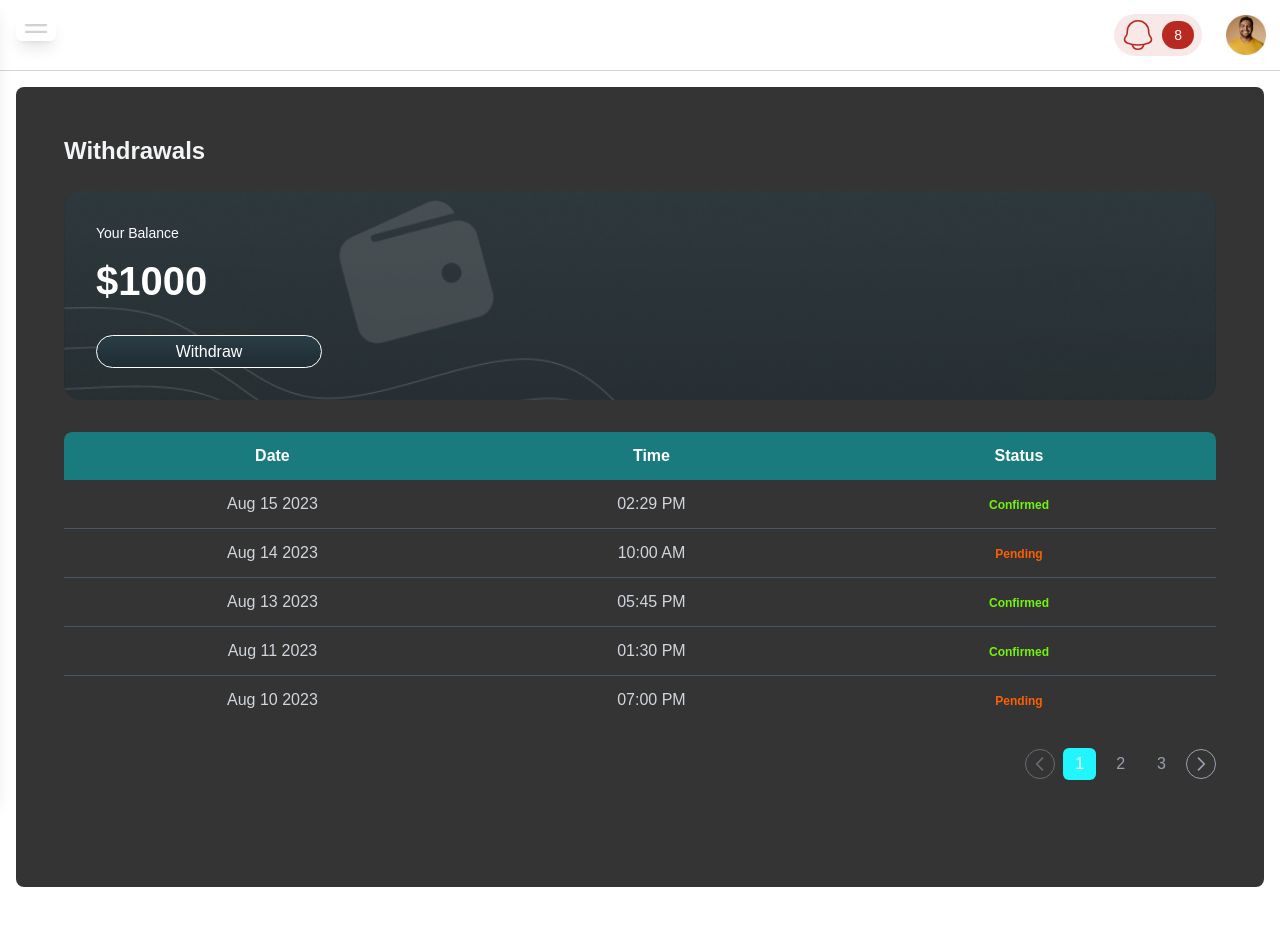
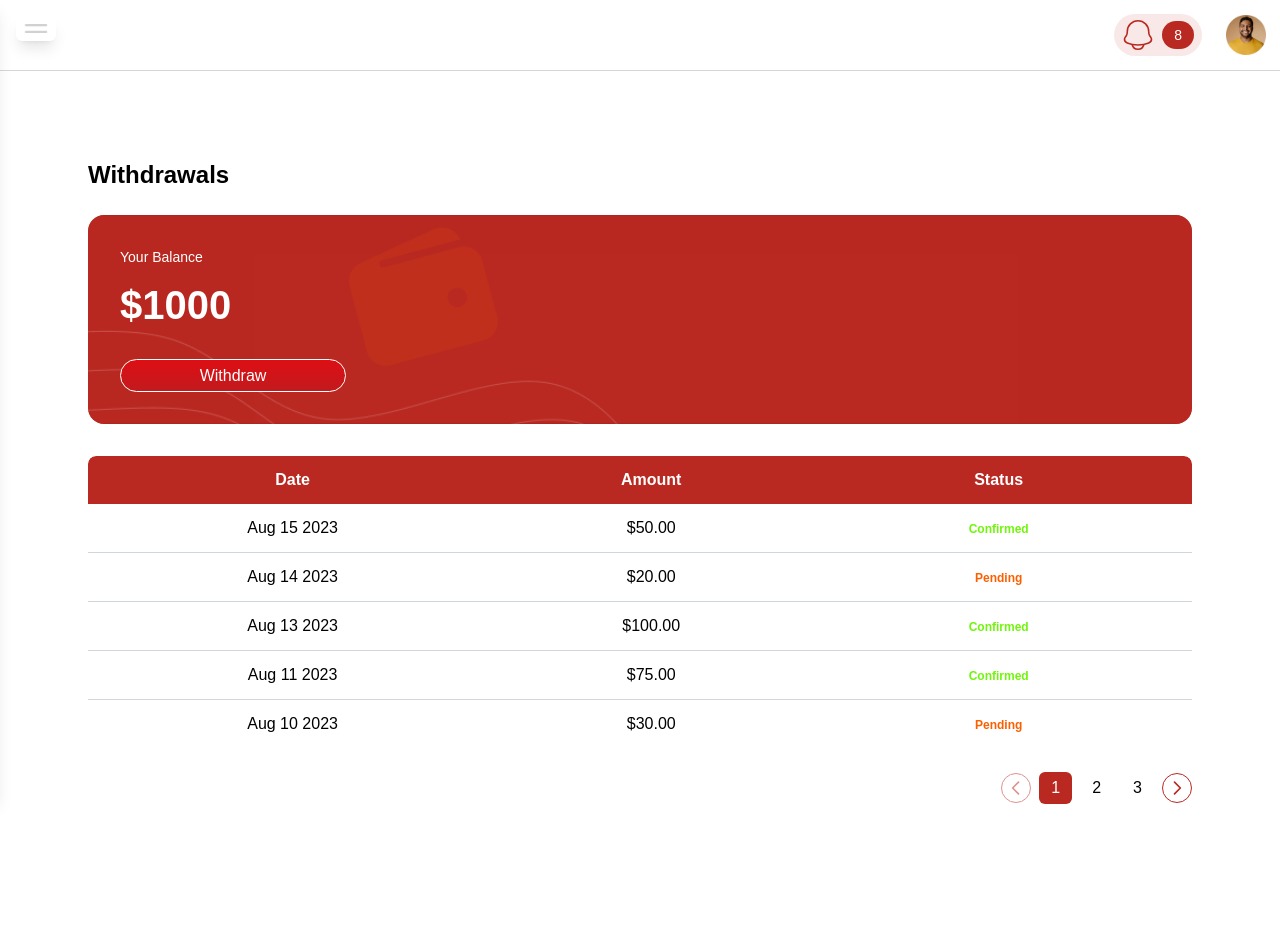
Before and after one commit to alzinan1234/Restaurant-Dashboard, a Next.js app: page /vendor/withdraws in a window 1280 px wide. Shown: the top 926 px of the page. Before the commit the page ends 903 px from the top, so only its background shows below. Built offline with nearby package versions, Linux system fonts and the light colour scheme.

Commit message:
update pages

```diff
--- a/src/app/vendor/withdraws/page.js
+++ b/src/app/vendor/withdraws/page.js
@@ -8,7 +8,7 @@ import React from 'react'
 const Page = () => {
   const [showWithdrawRequest, setShowWithdrawRequest] = useState(false);
   return (
-    <div className="min-h-screen bg-[#343434] text-gray-100 p-4 rounded-lg  font-inter">
+    <div className="min-h-screen bg-[#ffff] text-black p-4 rounded-lg  font-inter">
       <div className="w-full  p-6 sm:p-8">
         {showWithdrawRequest ? (
           <WithdrawRequestComponent onBack={() => setShowWithdrawRequest(false)} />
--- a/src/components/MyMenu/AddCategory.jsx
+++ b/src/components/MyMenu/AddCategory.jsx
@@ -132,7 +132,7 @@ const AddCategory = ({ onBackClick, onAddCategory }) => {
             <button
               onClick={handleDone}
               type="submit"
-              className="w-full mx-auto flex justify-center items-center rounded-full bg-[#00C1C9] text-white py-2 font-medium border-b-4 border-lime-400"
+              className="w-full mx-auto flex justify-center items-center rounded-full bg-[#DD0F14] text-white py-2 font-medium "
             >
               Save
             </button>
--- a/src/components/MyMenu/AddItem.jsx
+++ b/src/components/MyMenu/AddItem.jsx
@@ -268,7 +268,7 @@ const AddItem = ({ onBackClick, onAddItem }) => {
             <button
               onClick={handleDone}
               type="submit"
-              className="w-full mx-auto flex justify-center items-center rounded-full bg-[#00C1C9] text-white py-2 font-medium border-b-4 border-lime-400"
+              className="w-full mx-auto flex justify-center items-center rounded-full bg-[#DD0F14] text-white py-2 font-medium "
             >
               Done
             </button>
--- a/src/components/MyMenu/EditItem.jsx
+++ b/src/components/MyMenu/EditItem.jsx
@@ -243,7 +243,7 @@ const EditItem = ({ item, onSave, onBackClick }) => {
             <button
               onClick={handleDone}
               type="submit"
-              className="w-full mx-auto flex justify-center items-center rounded-full bg-[#00C1C9] text-white py-2 font-medium border-b-4 border-lime-400"
+              className="w-full mx-auto flex justify-center items-center rounded-full bg-[#DD0F14] text-white py-2 font-medium "
             >
               Done
             </button>
--- a/src/components/Withdraws/WithdrawRequestComponent.jsx
+++ b/src/components/Withdraws/WithdrawRequestComponent.jsx
@@ -1,4 +1,3 @@
-// Withdraw Request Component
 "use client";
 import React, { useState } from 'react';
 
@@ -16,20 +15,29 @@ const WithdrawRequestComponent = ({ onBack }) => {
   };
 
   return (
-    <div>
+    // Main container with white background and black text
+    <div className="bg-white text-black min-h-screen p-6 rounded-lg shadow-lg">
+      {/* Header section with back button and title */}
       <div className="flex items-center mb-6">
-        <button onClick={onBack} className="p-2 mr-2 text-gray-400 hover:text-white transition-colors duration-200 rounded-full hover:bg-gray-700 focus:outline-none focus:ring-2 focus:ring-gray-500 focus:ring-opacity-50">
+        {/* Back button with adjusted text and hover colors for white background */}
+        <button
+          onClick={onBack}
+          className="p-2 mr-2 text-gray-700 hover:text-black transition-colors duration-200 rounded-full hover:bg-gray-200 focus:outline-none focus:ring-2 focus:ring-gray-300 focus:ring-opacity-50"
+        >
           {/* Back Arrow Icon */}
           <svg className="w-6 h-6" fill="none" stroke="currentColor" viewBox="0 0 24 24" xmlns="http://www.w3.org/2000/svg">
             <path strokeLinecap="round" strokeLinejoin="round" strokeWidth="2" d="M10 19l-7-7m0 0l7-7m-7 7h18"></path>
           </svg>
         </button>
-        <h2 className="text-2xl font-bold text-gray-100">Withdraw Request</h2>
+        {/* Title for the withdraw request form */}
+        <h2 className="text-2xl font-bold text-black">Withdraw Request</h2>
       </div>
 
+      {/* Withdrawal request form */}
       <form onSubmit={handleSubmit}>
+        {/* Amount input field */}
         <div className="mb-6">
-          <label htmlFor="amount" className="block text-white text-sm mb-2">
+          <label htmlFor="amount" className="block text-black text-sm mb-2">
             Amount
           </label>
           <input
@@ -37,31 +45,32 @@ const WithdrawRequestComponent = ({ onBack }) => {
             id="amount"
             value={amount}
             onChange={(e) => setAmount(e.target.value)}
-            className="w-full  border border-gray-600 text-white rounded-lg py-3 px-4 focus:outline-none focus:border-teal-500"
+            // Corrected className: removed the JavaScript comment inside the string
+            className="w-full border border-gray-300 text-black rounded-lg py-3 px-4 focus:outline-none focus:border-teal-500 bg-white"
             placeholder="Enter amount"
             required
           />
         </div>
 
+        {/* Region dropdown field */}
         <div className="mb-8 relative">
-          <label htmlFor="region" className="block text-white text-sm mb-2">
+          <label htmlFor="region" className="block text-black text-sm mb-2">
             Region
           </label>
           <div className="relative">
+            {/* Dropdown toggle button */}
             <button
               type="button"
-              className="w-full border border-gray-600 rounded-lg py-3 px-4  text-left text-white focus:outline-none focus:border-teal-500 flex justify-between items-center"
+              className="w-full border border-gray-300 rounded-lg py-3 px-4 text-left text-black focus:outline-none focus:border-teal-500 flex justify-between items-center bg-white"
               onClick={() => setShowDropdown((prev) => !prev)}
             >
               {region ? region : 'Your Region'}
-              <svg className="fill-current h-5 w-5 ml-2 text-white" xmlns="http://www.w3.org/2000/svg" viewBox="0 0 20 20"><path d="M9.293 12.95l.707.707L15.657 8l-1.414-1.414L10 10.828 5.757 6.586 4.343 8z"/></svg>
+              {/* Dropdown arrow icon */}
+              <svg className="fill-current h-5 w-5 ml-2 text-black" xmlns="http://www.w3.org/2000/svg" viewBox="0 0 20 20"><path d="M9.293 12.95l.707.707L15.657 8l-1.414-1.414L10 10.828 5.757 6.586 4.343 8z"/></svg>
             </button>
+            {/* Dropdown options */}
             {showDropdown && (
-              <div className="absolute left-0 right-0 mt-2 bg-[#232323] rounded-lg shadow-lg z-10">
-                {/*
-                  Options for the dropdown. The 'disabled' property is used to style the
-                  placeholder option differently (grayed out and not clickable).
-                */}
+              <div className="absolute left-0 right-0 mt-2 bg-white border border-gray-300 rounded-lg shadow-lg z-10">
                 {[
                   { value: '', label: 'Your Region', disabled: true },
                   { value: 'usa', label: 'USA' },
@@ -80,8 +89,8 @@ const WithdrawRequestComponent = ({ onBack }) => {
                     }}
                     className={`w-full text-left px-4 py-3 transition-all ${
                       opt.disabled
-                        ? 'text-gray-400 cursor-not-allowed'
-                        : 'hover:bg-white/20 hover:backdrop-blur-md hover:text-white text-gray-200 cursor-pointer'
+                        ? 'text-gray-500 cursor-not-allowed'
+                        : 'hover:bg-gray-100 hover:text-black text-gray-800 cursor-pointer'
                     }`}
                   >
                     {opt.label}
@@ -92,11 +101,11 @@ const WithdrawRequestComponent = ({ onBack }) => {
           </div>
         </div>
 
+        {/* Submit button */}
         <div className="col-span-full mt-4">
           <button
-
             type="submit"
-              className="w-full mx-auto flex justify-center items-center rounded-full bg-[#00C1C9] text-white py-2 font-medium border-b-4 border-lime-400"
+            className="w-full mx-auto flex justify-center items-center rounded-full bg-[#DD0F14] text-white py-2 font-medium "
           >
             Submit
           </button>
--- a/src/components/Withdraws/WithdrawsComponent.jsx
+++ b/src/components/Withdraws/WithdrawsComponent.jsx
@@ -4,23 +4,21 @@ import React, { useState } from 'react';
 const WithdrawsComponent = ({ onWithdrawClick }) => {
   const balance = 1000; // Example balance
 
-  // More extensive dummy data for withdrawals
+  // More extensive dummy data for withdrawals with amount
   const allWithdrawals = [
-    { date: 'Aug 15 2023', time: '02:29 PM', status: 'Confirmed' },
-    { date: 'Aug 14 2023', time: '10:00 AM', status: 'Pending' },
-    { date: 'Aug 13 2023', time: '05:45 PM', status: 'Confirmed' },
-
-    { date: 'Aug 11 2023', time: '01:30 PM', status: 'Confirmed' },
-    { date: 'Aug 10 2023', time: '07:00 PM', status: 'Pending' },
-    { date: 'Aug 09 2023', time: '11:20 AM', status: 'Confirmed' },
-    { date: 'Aug 08 2023', time: '03:55 PM', status: 'Confirmed' },
-    { date: 'Aug 07 2023', time: '08:05 AM', status: 'Pending' },
-    { date: 'Aug 06 2023', time: '04:10 PM', status: 'Confirmed' },
-    { date: 'Aug 05 2023', time: '09:30 AM', status: 'Confirmed' },
-
-    { date: 'Aug 03 2023', time: '06:15 PM', status: 'Confirmed' },
-    { date: 'Aug 02 2023', time: '10:40 AM', status: 'Pending' },
-    { date: 'Aug 01 2023', time: '01:00 PM', status: 'Confirmed' },
+    { date: 'Aug 15 2023', amount: '$50.00', status: 'Confirmed' },
+    { date: 'Aug 14 2023', amount: '$20.00', status: 'Pending' },
+    { date: 'Aug 13 2023', amount: '$100.00', status: 'Confirmed' },
+    { date: 'Aug 11 2023', amount: '$75.00', status: 'Confirmed' },
+    { date: 'Aug 10 2023', amount: '$30.00', status: 'Pending' },
+    { date: 'Aug 09 2023', amount: '$120.00', status: 'Confirmed' },
+    { date: 'Aug 08 2023', amount: '$45.00', status: 'Confirmed' },
+    { date: 'Aug 07 2023', amount: '$90.00', status: 'Pending' },
+    { date: 'Aug 06 2023', amount: '$60.00', status: 'Confirmed' },
+    { date: 'Aug 05 2023', amount: '$25.00', status: 'Confirmed' },
+    { date: 'Aug 03 2023', amount: '$80.00', status: 'Confirmed' },
+    { date: 'Aug 02 2023', amount: '$15.00', status: 'Pending' },
+    { date: 'Aug 01 2023', amount: '$55.00', status: 'Confirmed' },
   ];
 
   const [currentPage, setCurrentPage] = useState(1);
@@ -51,7 +49,7 @@ const WithdrawsComponent = ({ onWithdrawClick }) => {
             key={i}
             onClick={() => handlePageChange(i)}
             className={`px-3 py-1 rounded-md cursor-pointer ${
-              currentPage === i ? 'bg-[#21F6FF] text-white' : 'text-gray-400 hover:bg-gray-700'
+              currentPage === i ? 'bg-[#B92921] text-white' : 'text-black hover:bg-gray-200'
             }`}
           >
             {i}
@@ -67,9 +65,9 @@ const WithdrawsComponent = ({ onWithdrawClick }) => {
       }
 
       if (startPage > 1) {
-        buttons.push(<span key="1" onClick={() => handlePageChange(1)} className="text-gray-400 px-3 py-1 rounded-md hover:bg-gray-700 cursor-pointer">1</span>);
+        buttons.push(<span key="1" onClick={() => handlePageChange(1)} className="text-black px-3 py-1 rounded-md hover:bg-gray-200 cursor-pointer">1</span>);
         if (startPage > 2) {
-          buttons.push(<span key="dots-start" className="text-gray-400">...</span>);
+          buttons.push(<span key="dots-start" className="text-black">...</span>);
         }
       }
 
@@ -79,7 +77,7 @@ const WithdrawsComponent = ({ onWithdrawClick }) => {
             key={i}
             onClick={() => handlePageChange(i)}
             className={`px-3 py-1 rounded-md cursor-pointer ${
-              currentPage === i ? 'bg-[#21F6FF] text-white' : 'text-gray-400 hover:bg-gray-700'
+              currentPage === i ? 'bg-[#B92921] text-white' : 'text-black hover:bg-gray-200'
             }`}
           >
             {i}
@@ -89,27 +87,27 @@ const WithdrawsComponent = ({ onWithdrawClick }) => {
 
       if (endPage < totalPages) {
         if (endPage < totalPages - 1) {
-          buttons.push(<span key="dots-end" className="text-gray-400">...</span>);
+          buttons.push(<span key="dots-end" className="text-black">...</span>);
         }
-        buttons.push(<span key={totalPages} onClick={() => handlePageChange(totalPages)} className="text-gray-400 px-3 py-1 rounded-md hover:bg-gray-700 cursor-pointer">{totalPages}</span>);
+        buttons.push(<span key={totalPages} onClick={() => handlePageChange(totalPages)} className="text-black px-3 py-1 rounded-md hover:bg-gray-200 cursor-pointer">{totalPages}</span>);
       }
     }
     return buttons;
   };
 
   return (
+    <div className="bg-white text-black min-h-screen p-6">
       <div>
-      <div>
-      <h2 className="text-2xl font-bold mb-6 text-gray-100">Withdrawals</h2>
+        <h2 className="text-2xl font-bold mb-6 text-black">Withdrawals</h2>
 
         {/* Balance Card */}
-      <div className="relative rounded-2xl p-8 mb-8 overflow-hidden">
+        <div className="relative rounded-2xl p-8 mb-8 overflow-hidden ">
           {/* Background Image */}
-        <div className="absolute inset-0 w-full h-full z-0 pointer-events-none">
+          <div className="absolute inset-0 w-full h-full z-0 pointer-events-none bg-[#B92921]">
             <img
-            src="/image/withdraw-bgImage.png"
+              src="/image/withdraws-bg.png"
               alt="Background pattern"
-            className="rounded-2xl opacity-60 w-full h-full object-cover object-center"
+              className="rounded-2xl opacity-60 w-full h-full object-cover object-center "
               style={{ position: 'absolute', inset: 0 }}
             />
           </div>
@@ -121,7 +119,7 @@ const WithdrawsComponent = ({ onWithdrawClick }) => {
             <button
               onClick={onWithdrawClick}
               className="flex flex-col justify-center items-center gap-[8.425px] flex-shrink-0 w-[226px] h-[33px] border border-white rounded-[52px] text-white font-medium hover:bg-white hover:text-teal-600 transition-colors"
-            style={{ background: 'linear-gradient(180deg, #2A3D45 0%, #1F2C33 100%)' }}
+              style={{ background: 'linear-gradient(180deg, #DD0F14 0%,#C21A1E 100%)' }}
             >
               Withdraw
             </button>
@@ -130,25 +128,25 @@ const WithdrawsComponent = ({ onWithdrawClick }) => {
 
         {/* Withdrawal History Table */}
         <div className="overflow-x-auto rounded-lg">
-        <table className="min-w-full b rounded-lg">
+          <table className="min-w-full rounded-lg">
             <thead>
-            <tr className="bg-[#00C1C980] text-white text-left">
+              <tr className="bg-[#B92921] text-white text-left">
                 <th className="px-4 py-3 rounded-tl-lg text-center">Date</th>
-              <th className="px-4 py-3 text-center">Time</th>
+                <th className="px-4 py-3 text-center">Amount</th> {/* Changed from Time to Amount */}
                 <th className="px-4 py-3 rounded-tr-lg text-center">Status</th>
               </tr>
             </thead>
             <tbody>
               {currentWithdrawals.map((withdrawal, index) => (
-              <tr key={index} className="border-b border-gray-600 last:border-b-0">
-                <td className="px-4 py-3 text-gray-300 text-center">{withdrawal.date}</td>
-                <td className="px-4 py-3 text-gray-300 text-center">{withdrawal.time}</td>
+                <tr key={index} className="border-b border-gray-300 last:border-b-0">
+                  <td className="px-4 py-3 text-black text-center">{withdrawal.date}</td>
+                  <td className="px-4 py-3 text-black text-center">{withdrawal.amount}</td> {/* Displaying amount */}
                   <td className="px-4 py-3 text-center">
                     <span
                       className={`px-3 py-1 rounded-full text-xs font-semibold ${
-                      withdrawal.status === 'Confirmed' ? ' text-[#71F50C]' :
-                      withdrawal.status === 'Pending' ? ' text-[#FB6000]' :
-                      ' text-red-600' // For 'Failed' status
+                        withdrawal.status === 'Confirmed' ? 'text-[#71F50C]' :
+                        withdrawal.status === 'Pending' ? 'text-[#FB6000]' :
+                        'text-red-600' // For 'Failed' status
                       }`}
                     >
                       {withdrawal.status}
@@ -161,13 +159,12 @@ const WithdrawsComponent = ({ onWithdrawClick }) => {
         </div>
 
         {/* Pagination */}
-
       </div>
       <div className="flex justify-end items-center mt-6 space-x-2">
         <button
           onClick={() => handlePageChange(currentPage - 1)}
           disabled={currentPage === 1}
-          className="p-1 rounded-full text-gray-400 border hover:bg-gray-700 disabled:opacity-50 disabled:cursor-not-allowed"
+          className="p-1 rounded-full text-[#B92921] border border-[#B92921] hover:bg-gray-200 disabled:opacity-50 disabled:cursor-not-allowed"
         >
           {/* Left Arrow Icon */}
           <svg className="w-5 h-5" fill="none" stroke="currentColor" viewBox="0 0 24 24" xmlns="http://www.w3.org/2000/svg">
@@ -178,7 +175,7 @@ const WithdrawsComponent = ({ onWithdrawClick }) => {
         <button
           onClick={() => handlePageChange(currentPage + 1)}
           disabled={currentPage === totalPages}
-          className="p-1 rounded-full border text-gray-400 hover:bg-gray-700 disabled:opacity-50 disabled:cursor-not-allowed"
+          className="p-1 rounded-full border border-[#B92921] text-[#B92921] hover:bg-gray-200 disabled:opacity-50 disabled:cursor-not-allowed"
         >
           {/* Right Arrow Icon */}
           <svg className="w-5 h-5" fill="none" stroke="currentColor" viewBox="0 0 24 24" xmlns="http://www.w3.org/2000/svg">
```
Also changed, not shown: src/components/MyMenu/MyMenu.jsx (+14 -14 lines), src/components/Orders/Orders.jsx (+11 -26 lines), public/image/withdraws-bg.png (added). Lines whose indentation alone changed are shown as unchanged.
